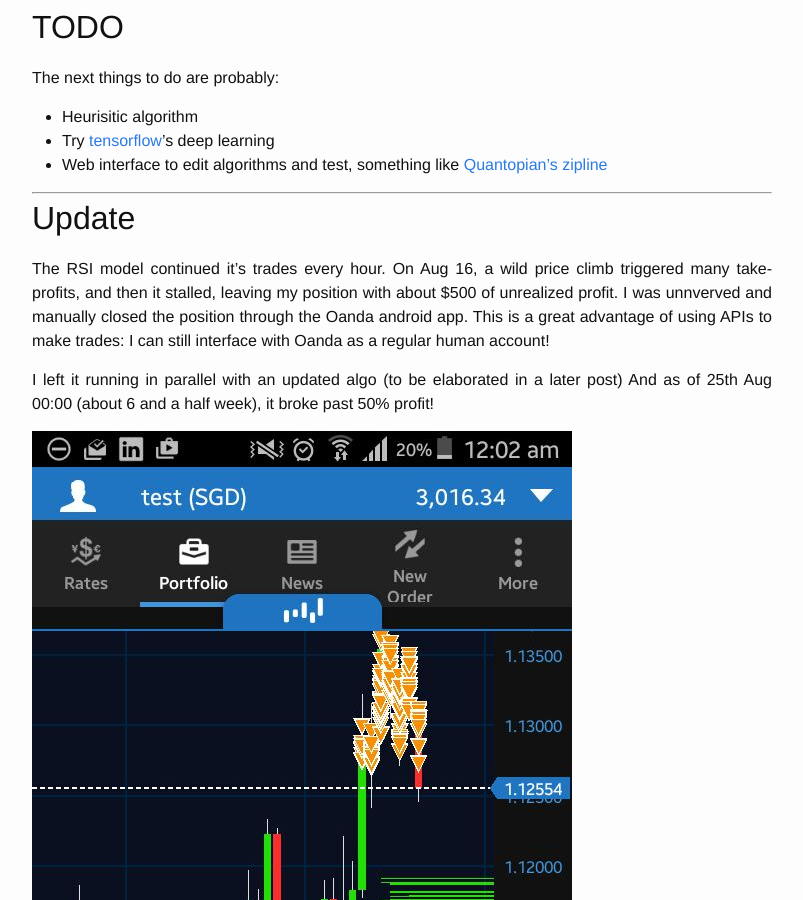
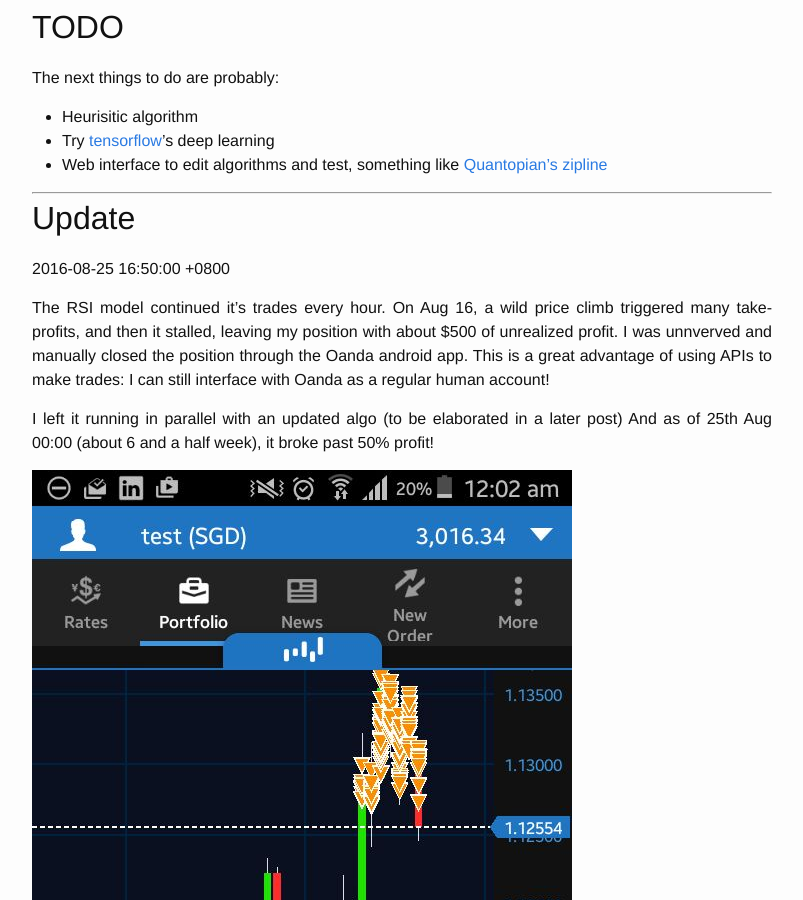
Before and after one commit to keang/keang.github.io, a Jekyll site: the page built from _posts/2016-07-30-buy-low-and-sell-high-for-me.markdown, in a window 1280 px wide and 900 px high, scrolled down 4606 px. Shown: the whole window, without its empty margins (238-1041 px from the left). Built offline with Jekyll 4.4.1, drawn with Linux system fonts in a browser that asks for light colours; comment, search, counter and statistics services are not loaded.

Commit message:
Add dates

```diff
--- a/_posts/2016-07-30-buy-low-and-sell-high-for-me.markdown
+++ b/_posts/2016-07-30-buy-low-and-sell-high-for-me.markdown
@@ -98,8 +98,11 @@
 _______
 
 
+
 Update
 ---
+
+2016-08-25 16:50:00 +0800
 
 The RSI model continued it's trades every hour. On Aug 16, a wild price climb triggered many take-profits, and then it stalled, leaving my position with about $500 of unrealized profit.
 I was unnverved and manually closed the position through the Oanda android app. This is a great advantage of using APIs to make trades: I can still interface with Oanda as a regular
```
